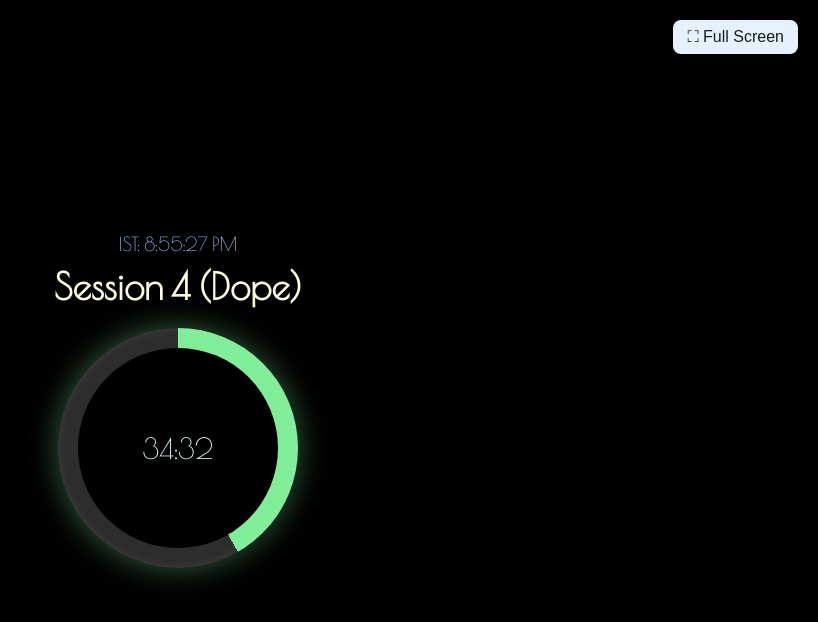
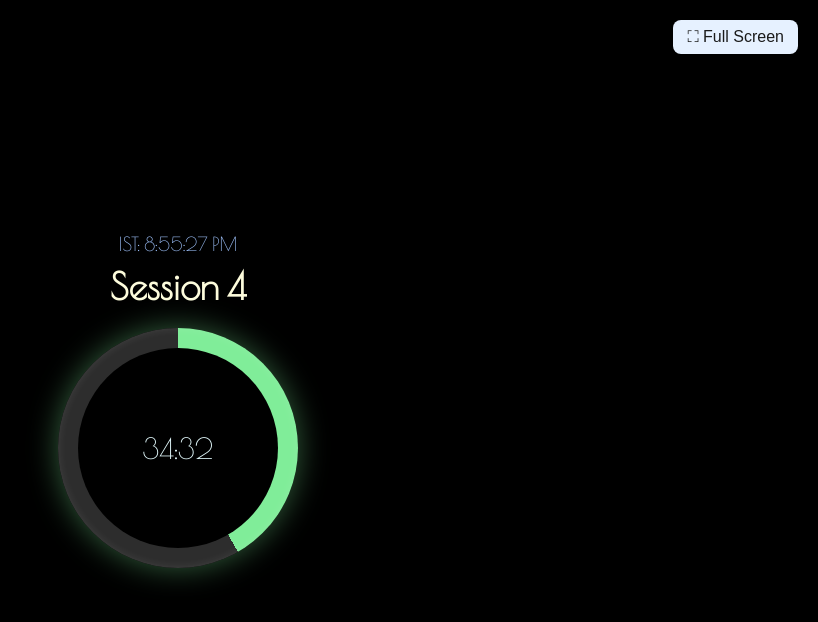
Before and after one commit to aryan6673/time, a plain HTML site: page index.html in a window 1280 px wide. Shown: the whole page, without its empty margins (462-1280 px from the left). Drawn offline with nearby package versions, Linux system fonts and the light colour scheme.

Commit message:
Update index.html

```diff
--- a/index.html
+++ b/index.html
@@ -108,7 +108,7 @@
       { start: "16:30", end: "17:00", task: "Lunch" },
       { start: "17:00", end: "20:00", task: "Session 3" },
       { start: "20:00", end: "20:30", task: "Dinner + Chill" },
-      { start: "20:30", end: "21:30", task: "Session 4 (Dope)" },
+      { start: "20:30", end: "21:30", task: "Session 4" },
       { start: "21:30", end: "22:45", task: "Session 5" }
     ];
 
```
